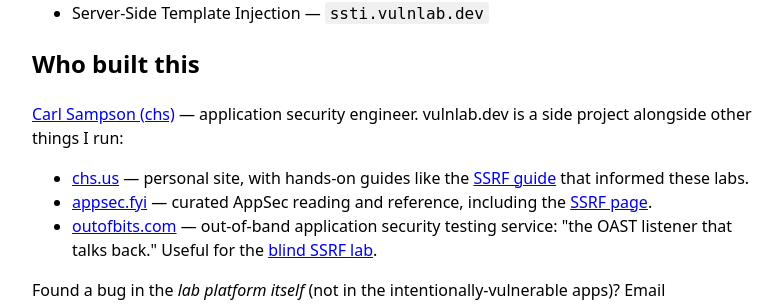
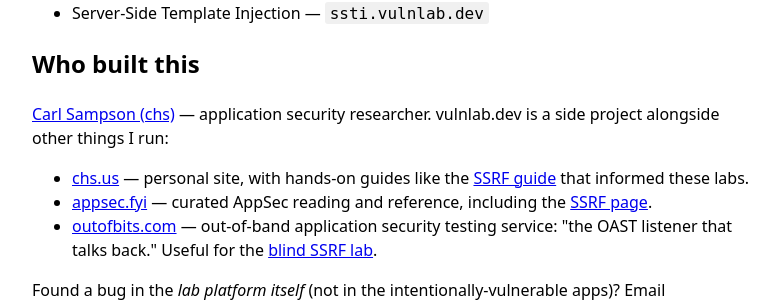
Before and after one commit to sampsonc/vulnlab.dev, a Flask app: template apps/landing/templates/index.html in a window 1280 px wide. Shown: the part 456-760 px from the top of the page, without its empty margins (244-1027 px from the left). Run offline with Flask 3, Linux system fonts and the light colour scheme; the template is opened without the code that fills it, so the values that code supplies are empty.

Commit message:
Bio: application security researcher (was: engineer)
Co-Authored-By: Claude Opus 4.7 (1M context) <noreply@anthropic.com>

```diff
--- a/apps/landing/templates/index.html
+++ b/apps/landing/templates/index.html
@@ -59,7 +59,7 @@ code { font-family: ui-monospace, monospace; padding: .1em .3em; border-radius:
 
 <h2>Who built this</h2>
 <p>
-    <a href="https://chs.us/">Carl Sampson (chs)</a> — application security engineer.
+    <a href="https://chs.us/">Carl Sampson (chs)</a> — application security researcher.
     vulnlab.dev is a side project alongside other things I run:
 </p>
 <ul>
```
